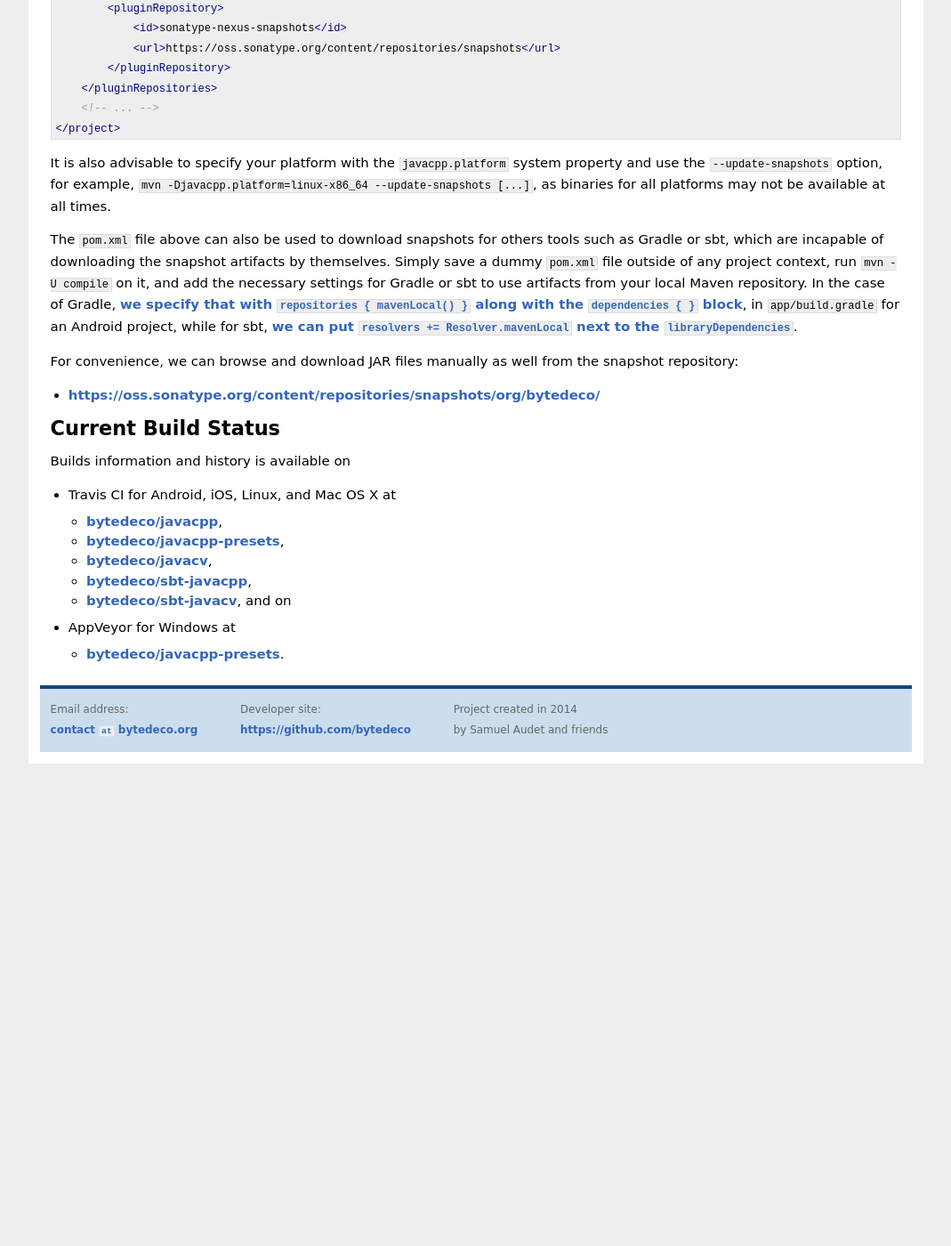
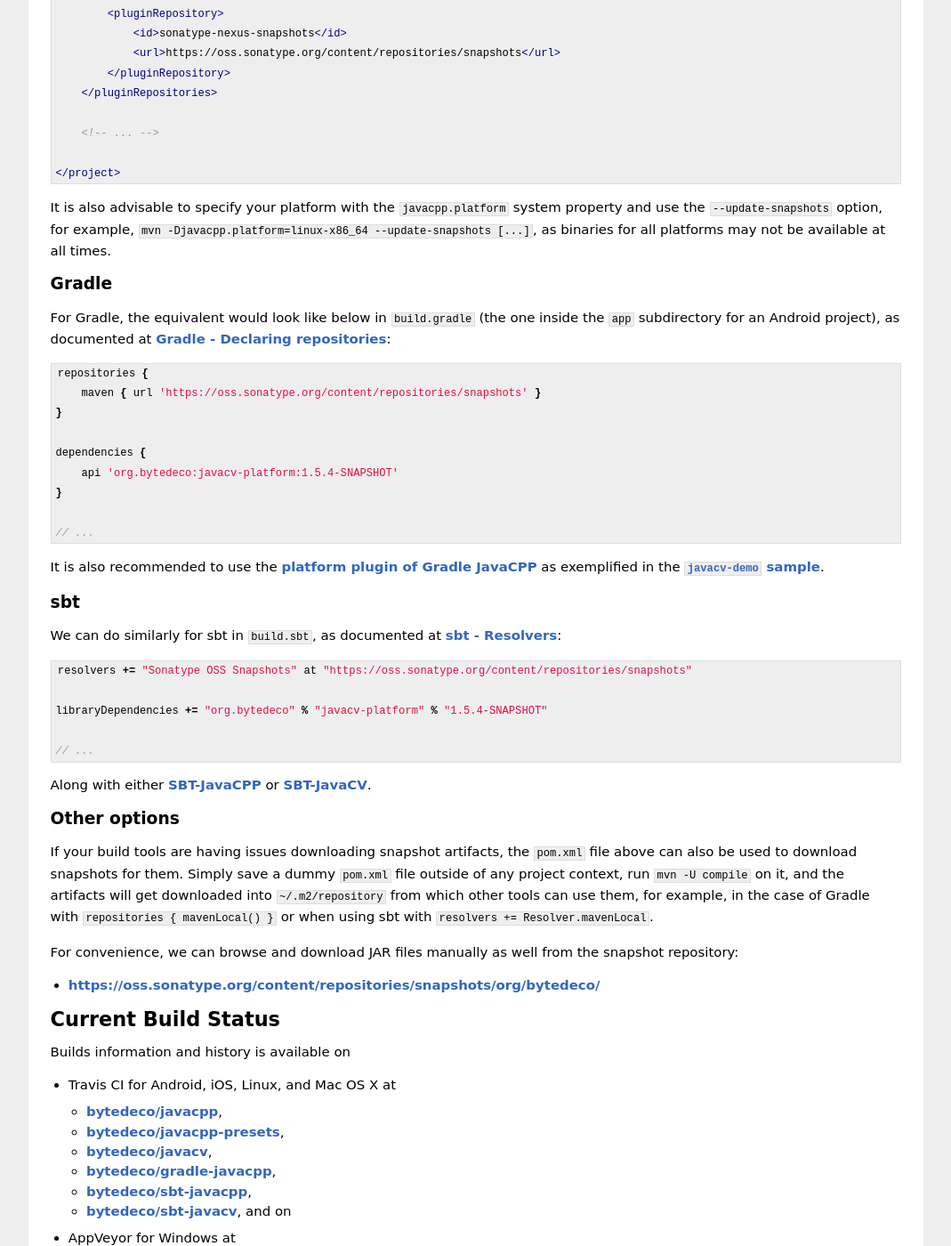
Before and after one commit to bytedeco/bytedeco.github.io, a Jekyll site: the page built from builds/index.md, in a window 1280 px wide and 1400 px high, scrolled down 913 px. Shown: the whole window at 89% size, without its empty margins (105-1174 px from the left). Built offline with Jekyll 4.4.1, drawn with Linux system fonts in a browser that asks for light colours; before the commit the page ends 1771 px from its top, so only the background shows below that; some of the changed text lies outside the part shown.

Commit message:
Simplify instructions for snapshots with Gradle and sbt

````diff
--- a/builds/index.md
+++ b/builds/index.md
@@ -11,25 +11,25 @@ We now have reliable automated builds using [Travis CI](https://www.travis-ci.or
 Using Snapshot Builds
 ---------------------
 
-These builds can be used outside of the main release cycles to test latest features with only a few changes required to the `pom.xml` file to obtain the latest snapshot version from the snapshot repository. Taking the [sample usage for OpenCV](https://github.com/bytedeco/javacpp-presets/tree/master/opencv#sample-usage), the dependency in the `pom.xml` file would change to this, followed by the additional repository settings:
+These builds can be used outside of the main release cycles to test latest features with only a few changes required to the build files to obtain the latest snapshot version from the snapshot repository.
+
+### Maven
+Taking the [sample usage for JavaCV](https://github.com/bytedeco/javacv#sample-usage), the dependency in the `pom.xml` file would change to this, followed by the additional repository settings:
 
 ```xml
 <project>
     <modelVersion>4.0.0</modelVersion>
-    <groupId>org.bytedeco.opencv</groupId>
-    <artifactId>stitching</artifactId>
+    <groupId>org.bytedeco.javacv</groupId>
+    <artifactId>demo</artifactId>
     <version>1.5.4-SNAPSHOT</version>
-    <properties>
-        <exec.mainClass>Stitching</exec.mainClass>
-    </properties>
     <dependencies>
         <dependency>
             <groupId>org.bytedeco</groupId>
-            <artifactId>opencv-platform</artifactId>
-            <version>4.3.0-1.5.4-SNAPSHOT</version>
+            <artifactId>javacv-platform</artifactId>
+            <version>1.5.4-SNAPSHOT</version>
         </dependency>
-        <!-- ... -->
     </dependencies>
+
     <repositories>
         <repository>
             <id>sonatype-nexus-snapshots</id>
@@ -42,13 +42,45 @@ These builds can be used outside of the main release cycles to test latest featu
             <url>https://oss.sonatype.org/content/repositories/snapshots</url>
         </pluginRepository>
     </pluginRepositories>
+
     <!-- ... -->
+
 </project>
 ```
 
 It is also advisable to specify your platform with the `javacpp.platform` system property and use the `--update-snapshots` option, for example, `mvn -Djavacpp.platform=linux-x86_64 --update-snapshots [...]`, as binaries for all platforms may not be available at all times.
 
-The `pom.xml` file above can also be used to download snapshots for others tools such as Gradle or sbt, which are incapable of downloading the snapshot artifacts by themselves. Simply save a dummy `pom.xml` file outside of any project context, run `mvn -U compile` on it, and add the necessary settings for Gradle or sbt to use artifacts from your local Maven repository. In the case of Gradle, [we specify that with `repositories { mavenLocal() }` along with the `dependencies { }` block](https://docs.gradle.org/current/userguide/repository_types.html#example_adding_the_local_maven_cache_as_a_repository), in `app/build.gradle` for an Android project, while for sbt, [we can put `resolvers += Resolver.mavenLocal` next to the `libraryDependencies`](https://www.scala-sbt.org/1.x/docs/Library-Dependencies.html#Resolvers).
+
+### Gradle
+For Gradle, the equivalent would look like below in `build.gradle` (the one inside the `app` subdirectory for an Android project), as documented at [Gradle - Declaring repositories](https://docs.gradle.org/current/userguide/declaring_repositories.html):
+```groovy
+repositories {
+    maven { url 'https://oss.sonatype.org/content/repositories/snapshots' }
+}
+
+dependencies {
+    api 'org.bytedeco:javacv-platform:1.5.4-SNAPSHOT'
+}
+
+// ...
+```
+It is also recommended to use the [platform plugin of Gradle JavaCPP](https://github.com/bytedeco/gradle-javacpp#the-platform-plugin) as exemplified in the [`javacv-demo` sample](https://github.com/bytedeco/gradle-javacpp/tree/master/samples/javacv-demo).
+
+
+### sbt
+We can do similarly for sbt in `build.sbt`, as documented at [sbt - Resolvers](https://www.scala-sbt.org/1.x/docs/Library-Dependencies.html#Resolvers):
+```scala
+resolvers += "Sonatype OSS Snapshots" at "https://oss.sonatype.org/content/repositories/snapshots"
+
+libraryDependencies += "org.bytedeco" % "javacv-platform" % "1.5.4-SNAPSHOT"
+
+// ...
+```
+Along with either [SBT-JavaCPP](https://github.com/bytedeco/sbt-javacpp) or [SBT-JavaCV](https://github.com/bytedeco/sbt-javacv).
+
+
+### Other options
+If your build tools are having issues downloading snapshot artifacts, the `pom.xml` file above can also be used to download snapshots for them. Simply save a dummy `pom.xml` file outside of any project context, run `mvn -U compile` on it, and the artifacts will get downloaded into `~/.m2/repository` from which other tools can use them, for example, in the case of Gradle with `repositories { mavenLocal() }` or when using sbt with `resolvers += Resolver.mavenLocal`.
 
 For convenience, we can browse and download JAR files manually as well from the snapshot repository:
  * [https://oss.sonatype.org/content/repositories/snapshots/org/bytedeco/](https://oss.sonatype.org/content/repositories/snapshots/org/bytedeco/)
@@ -62,6 +94,7 @@ Builds information and history is available on
    * [bytedeco/javacpp](https://travis-ci.org/bytedeco/javacpp),
    * [bytedeco/javacpp-presets](https://travis-ci.org/bytedeco/javacpp-presets),
    * [bytedeco/javacv](https://travis-ci.org/bytedeco/javacv),
+   * [bytedeco/gradle-javacpp](https://travis-ci.org/bytedeco/gradle-javacpp),
    * [bytedeco/sbt-javacpp](https://travis-ci.org/bytedeco/sbt-javacpp),
    * [bytedeco/sbt-javacv](https://travis-ci.org/bytedeco/sbt-javacv), and on
  * AppVeyor for Windows at
````
